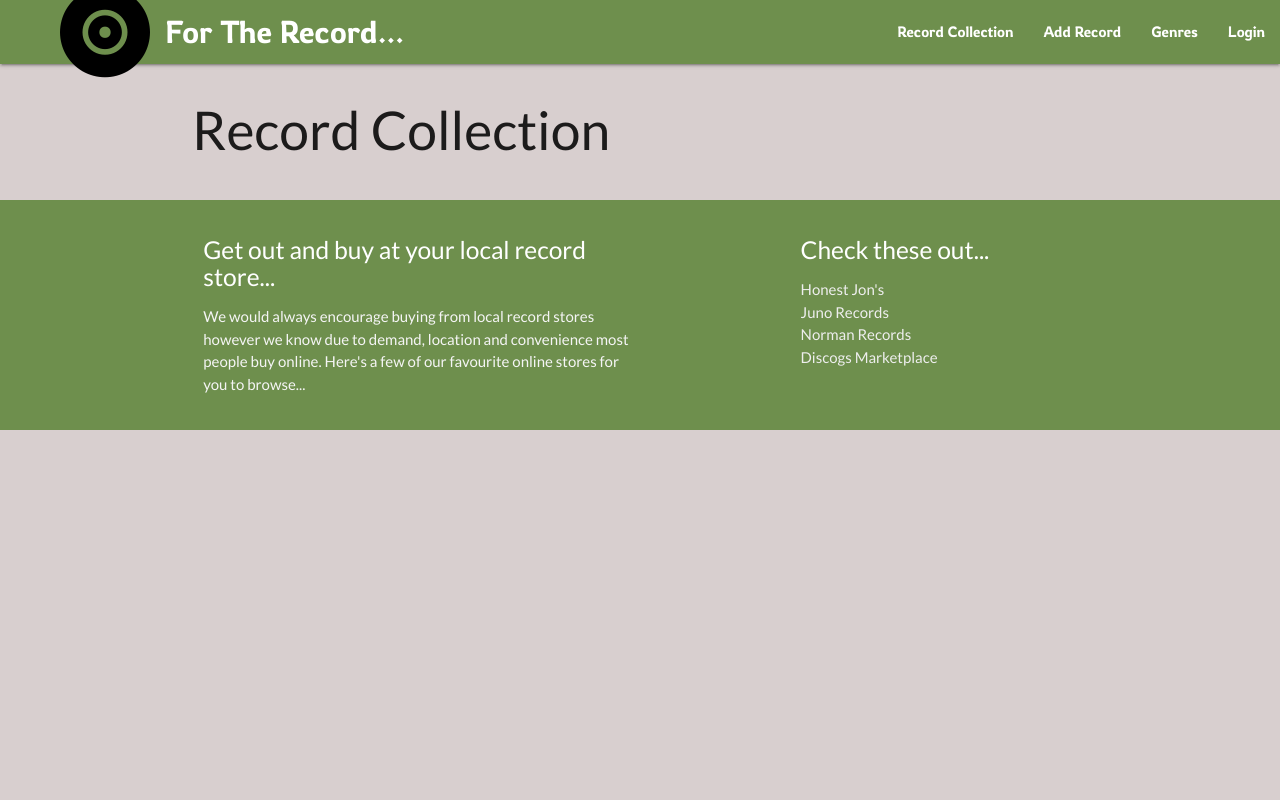
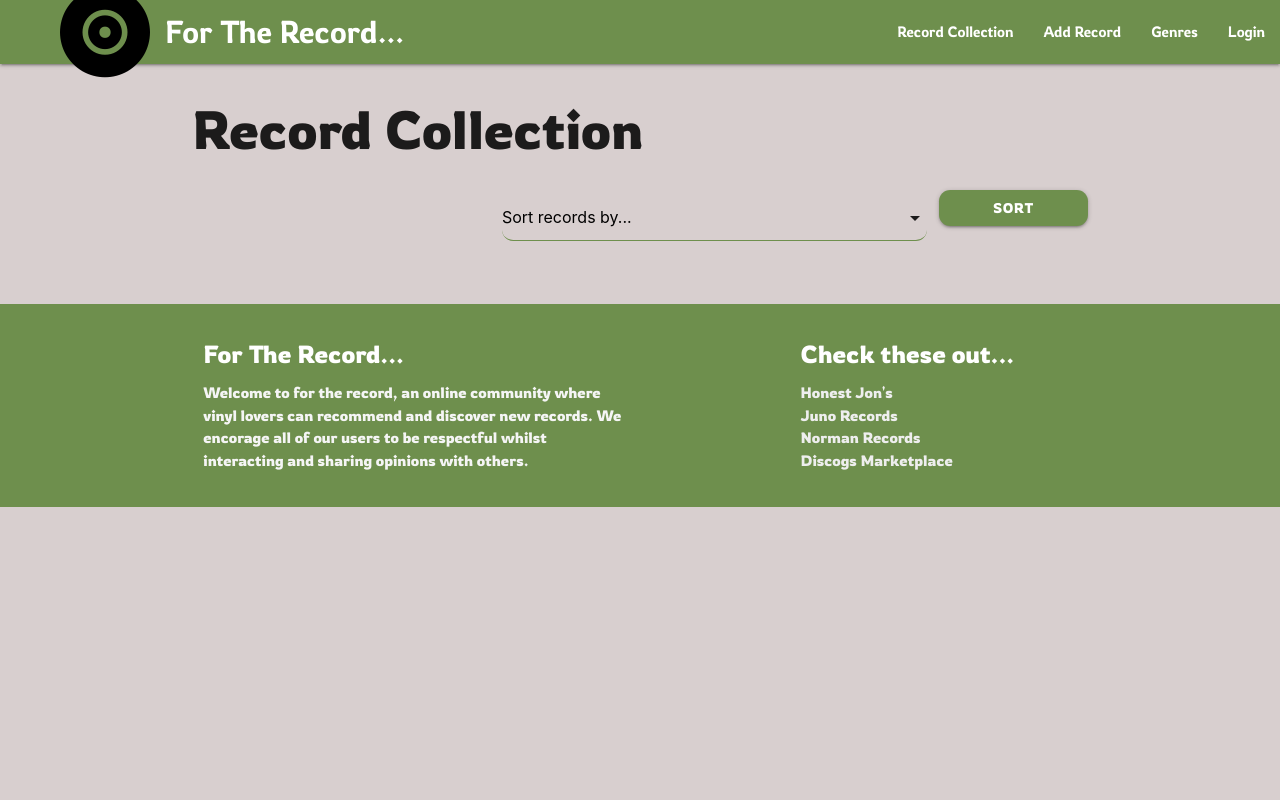
Before and after one commit to aralston3592/for-the-record, a Flask app: page /get_records in a window 1280 px wide. Run offline with Flask 2, Linux system fonts and the light colour scheme; data that the repository does not hold is empty; some libraries are stand-ins or nearby versions.

Commit message:
styling modified

```diff
--- a/app.py
+++ b/app.py
@@ -1,23 +1,21 @@
 import os
-from flask import Flask, render_template, redirect, request, url_for, session, flash
-
-
+from flask import Flask, render_template, redirect, request, url_for
+from flask import session, flash
 from flask_pymongo import PyMongo
 from bson.objectid import ObjectId
 import bcrypt
 if os.path.exists("env.py"):
     import env
 
-SECRET_KEY = os.environ.get("SECRET_KEY")
-MONGO_URI = os.environ.get("MONGO_URI")
-
 app = Flask(__name__)
 
 app.config["DBS_NAME"] = 'on_the_record'
+app.config["MONGO_URI"] = os.getenv("MONGO_URI")
+app.secret_key = os.getenv("SECRET_KEY")
 
 mongo = PyMongo(app)
 
-# RENDER WELCOME PAGE ON STARTUP
+# RENDER WELCOME PAGE ON START UP
 
 
 @app.route('/')
@@ -47,8 +45,9 @@ def login():
                          login_user['password']) == login_user['password']:
             session['username'] = request.form['username']
             return redirect(url_for('get_records'))
+    # SEND NEW USER TO REGISTER
+    error_message = ('Invalid username or password')
 
-    flash('Invalid username or password')
     return render_template('login.html')
 
 # REGISTER NEW USER
@@ -170,7 +169,7 @@ def insert_genre():
     genres.insert_one(request.form.to_dict())
     return redirect(url_for('get_genres'))
 
- # SHOW ALL RECORDS OF A SELECTED GENRE
+# SHOW ALL RECORDS OF A SELECTED GENRE
 
 
 @app.route('/get_records_in_genre/<genre>')
--- a/static/css/style.css
+++ b/static/css/style.css
@@ -2,7 +2,7 @@
 
 body {
     background-color: #d8cfcf;
-    font-family: 'Lato', sans-serif;
+    font-family: 'Rowdies', sans-serif;
     display: flex;
     min-height: 100vh;
     flex-direction: column;
@@ -56,7 +56,7 @@ nav .brand-logo {
     padding-right: 4rem;
 }
 
- .sidenav {
+.sidenav {
      color: #6e8f4d;
      background-color: #d8cfcf;
  }
@@ -78,7 +78,7 @@ nav .brand-logo {
 }
 
 .btn {
-    border-radius: 4rem;
+    border-radius: 0.75rem;
     margin-top: 10px;
     display: block;
     max-width: 16em;
@@ -124,7 +124,7 @@ input[type=email]:not(.browser-default),
 textarea.materialize-textarea,
 input[type=range] {
     border-bottom: 1px solid #6e8f4d;
-    border-radius: 1rem;
+    border-radius: 0.75rem;
     border-top: none;
     border-left: none;
     border-right: none;}
@@ -177,3 +177,9 @@ input[type=range] + .thumb {
 main {
     flex: 1 0 auto;
 }
+
+/*-----------------------------------------------------------------------------------------------------ERROR*/
+
+.error-message {
+    color: red;
+}
--- a/templates/base.html
+++ b/templates/base.html
@@ -71,10 +71,10 @@
           <div class="container">
             <div class="row">
               <div class="col l6 m0">
-                <h5 class="white-text">Get out and buy at your local record store...</h5>
-                <p class="grey-text text-lighten-4">We would always encourage buying from local record
-                    stores however we know due to demand, location and convenience most people buy online.
-                    Here's a few of our favourite online stores for you to browse...</p>
+                <h5 class="white-text">For The Record...</h5>
+                <p class="grey-text text-lighten-4">Welcome to for the record, an online community where vinyl lovers
+                    can recommend and discover new records. We encorage all of our users to be respectful whilst interacting
+                    and sharing opinions with others.</p>
               </div>
               <div class="col l4 offset-l2 s12">
                 <h5 class="white-text">Check these out...</h5>
--- a/templates/records.html
+++ b/templates/records.html
@@ -3,6 +3,21 @@
 {% extends 'base.html' %} {% block content %}
 
 <h2>Record Collection</h2>
+
+<div class="row">
+    <div class="col s4"></div>
+    <div class="input-field col s6">
+        <select>
+        <option value="" disabled selected>Sort records by...</option>
+        <option value="{{url_for('login')}}"><a href="{{url_for('login')}}">By Artist</a></option>
+        <option value="2">By Label</option>
+        <option value="3">By Year</option>
+        <option value="4">By Genre</option>
+        <option value="5">By Star Rating</option>
+        </select>
+    </div>
+    <div class="cta-btn btn col s2" type="submit">Sort</div>
+</div>
 
 <!--------------------------------------------------------------------------------------------RECORD HEADER-->
 
```
Also changed, not shown: templates/addrecord.html (+26 -7 lines), templates/login.html (+7 -0 lines).
